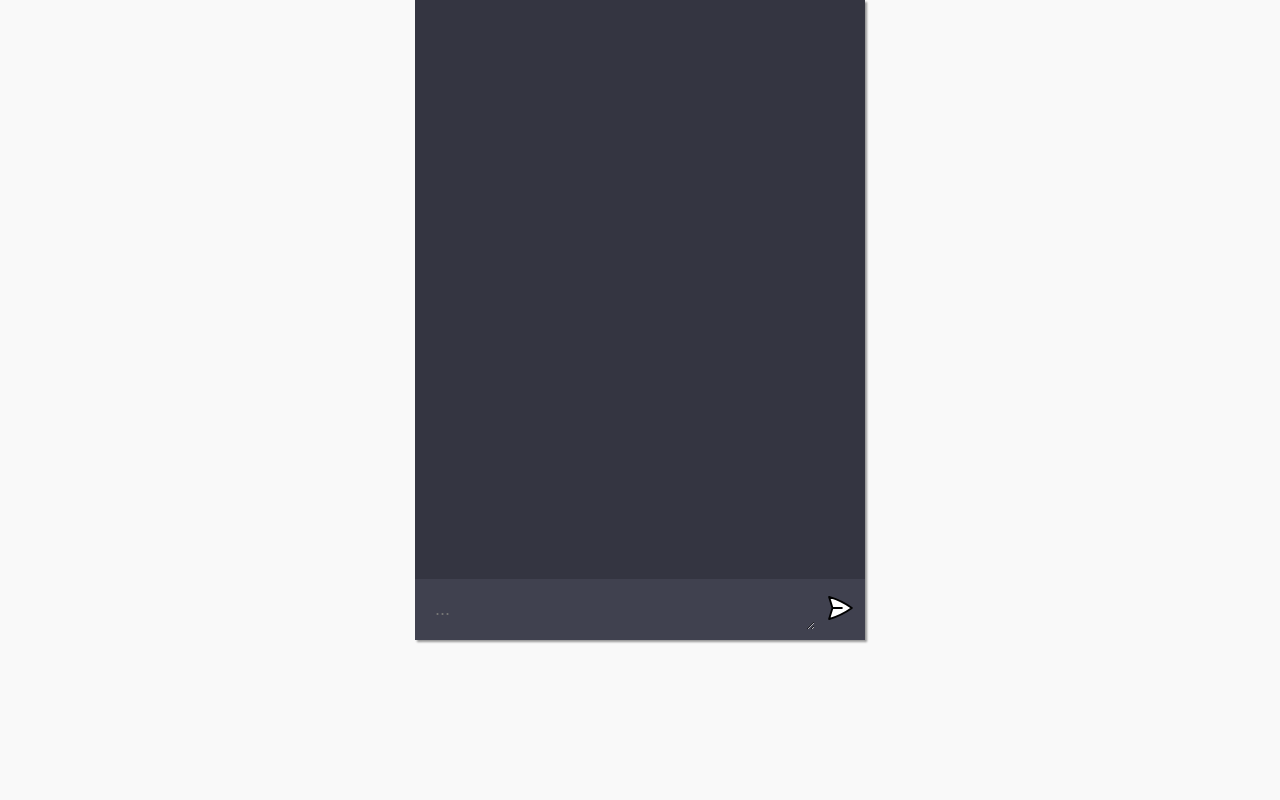
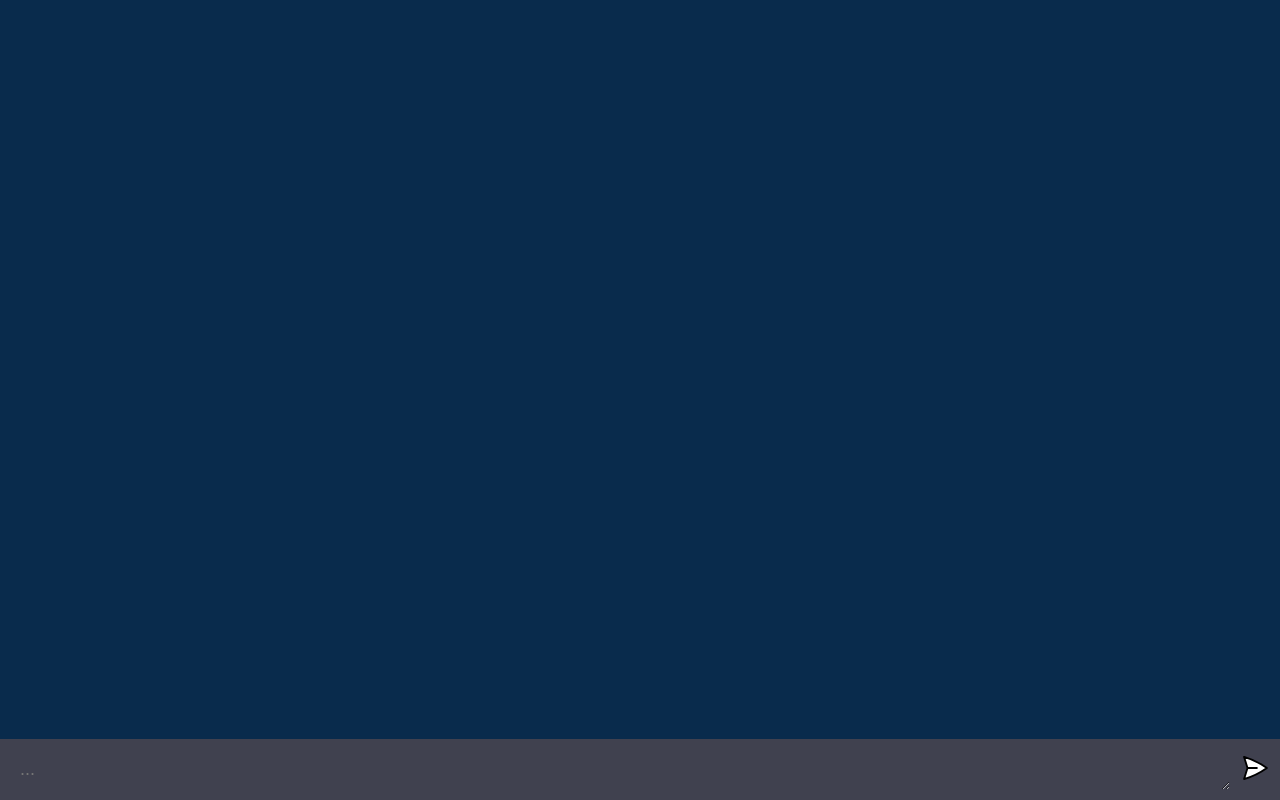
Before and after one commit to DevAlgot/GPT-Skewl, a website built with Vite: page client/index.html in a window 1280 px wide. Built offline with nearby package versions, Linux system fonts and the light colour scheme.

Commit message:
Changes in html and CSS

```diff
--- a/client/index.html
+++ b/client/index.html
@@ -9,12 +9,13 @@
   </head>
   <body>
     <div id="app">
-      <div id="chat_container"></div>
-
-      <form>
-        <textarea name="prompt" rows="1" cols="1" placeholder="..."></textarea>
-        <button type="submit"><img src="assets/send.svg" alt="send" /></button>
-      </form>
+      <div class="body" id="chat_container"></div>
+    <div class="footer">
+        <form>
+          <textarea name="prompt" rows="1" cols="1" placeholder="..."></textarea>
+          <button type="submit"><img src="assets/send.svg" alt="send" /></button>
+        </form>
+      </div>
     </div>
 
     <script type="module" src="script.js"></script>
--- a/client/style.css
+++ b/client/style.css
@@ -14,15 +14,21 @@ body {
 }
 
 #app {
-  width: 450px;
-  height: 80vh;
+  width: 100vw;
+  height: 100vh;
   background: #343541;
 
   display: flex;
   flex-direction: column;
-  box-shadow: 2px 2px 2px rgba(0, 0, 0, 0.4);
-  align-items: center;
-  justify-content: space-between;
+  box-shadow: 2px 2px 2pc rgba(0, 0, 0, 0.4);
+  background-color: dodgerblue;
+}
+
+.body {
+  flex: 1;
+  color: white;
+  background-color: rgba(0, 0, 0, 0.7);
+  padding: 20px 30px;
 }
 
 #chat_container {
```
